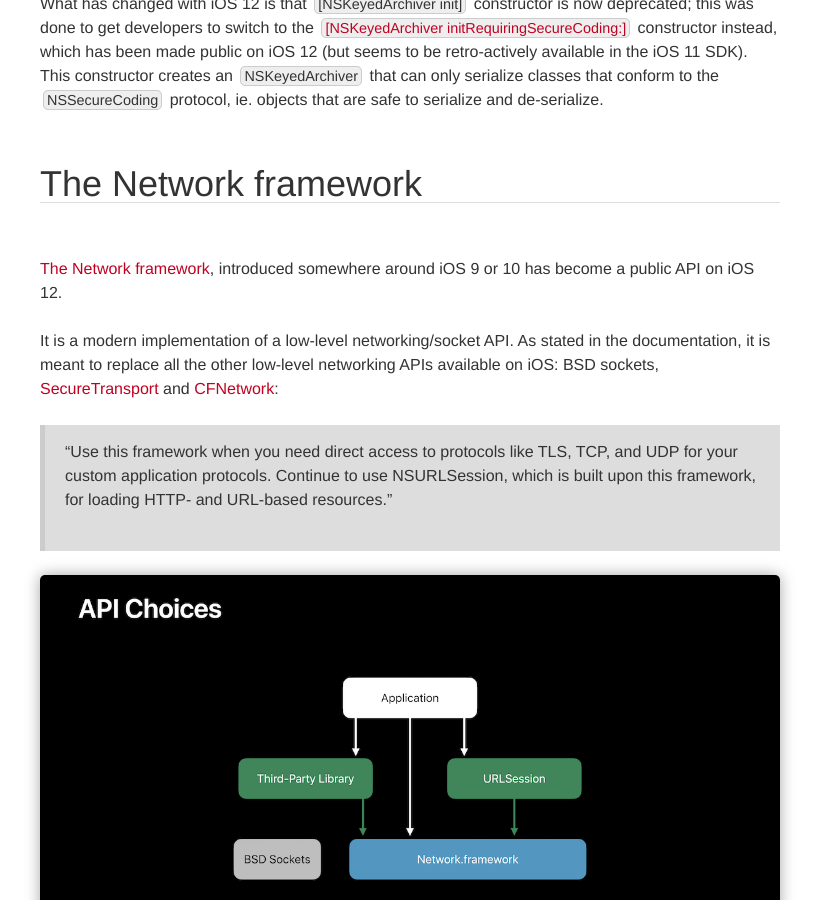
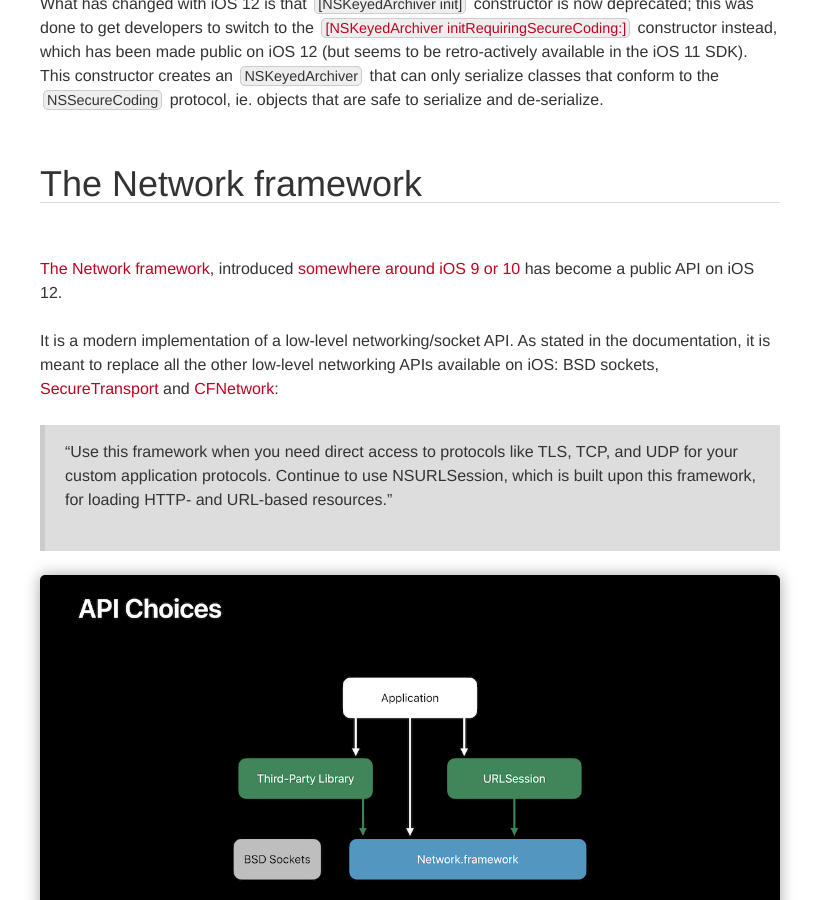
Before and after one commit to nabla-c0d3/nabla-c0d3.github.io, a Jekyll site: the page built from _posts/2018-06-14-ios12-security.markdown, in a window 1280 px wide and 900 px high, scrolled down 5637 px. Shown: the whole window, without its empty margins (360-1179 px from the left). Built offline with Jekyll 4.4.1, drawn with Linux system fonts in a browser that asks for light colours; nearby versions of some CDN libraries; part of the change alters nothing that is shown; some of the changed text lies outside the part shown.

```diff
--- a/_posts/2018-06-14-ios12-security.markdown
+++ b/_posts/2018-06-14-ios12-security.markdown
@@ -122,7 +122,7 @@ What has changed with iOS 12 is that `[NSKeyedArchiver init]` constructor is now
 
 ## The Network framework
 
-[The Network framework](https://developer.apple.com/documentation/network), introduced somewhere around iOS 9 or 10 has become a public API on iOS 12.
+[The Network framework](https://developer.apple.com/documentation/network), introduced [somewhere around iOS 9 or 10](/blog/2017/02/05/ios10-ssl-kill-switch/) has become a public API on iOS 12.
 
 It is a modern implementation of a low-level networking/socket API. As stated in the documentation, it is meant to replace all the other low-level networking APIs available on iOS: BSD sockets, [SecureTransport](https://developer.apple.com/documentation/security/secure_transport) and [CFNetwork](https://developer.apple.com/documentation/corefoundation/cfsocket):
 
@@ -171,7 +171,7 @@ If you are a developer, here is a summary of the changes to implement in your ap
 ### Short term
 
 * Add support for Password Autofill to your application. The ["Enabling Password AutoFill on a Text Input View" article](https://developer.apple.com/documentation/security/password_autofill/enabling_password_autofill_on_a_text_input_view) gives a good summary of the changes you need to implement in your app.
-* If your application's ATS policy still sets `NSAllowsArbitraryLoads` to `YES`, modify your policy by adding the required exemptions and domains, in order to be able to set `NSAllowsArbitraryLoads` to `NO`. More details on how to achieve this are available in [our ATS guide][ats-guide]. Sooner or later, your application will get blocked if it enables `NSAllowsArbitraryLoads`.
+* If your application's ATS policy still sets `NSAllowsArbitraryLoads` to `YES`, modify your policy by adding the required exemptions and domains, in order to be able to set `NSAllowsArbitraryLoads` to `NO`. More details on how to achieve this are available in [my ATS guide][ats-guide]. Sooner or later, your application will get blocked if it enables `NSAllowsArbitraryLoads`.
 
 ### Medium term
 
@@ -182,8 +182,10 @@ If you are a developer, here is a summary of the changes to implement in your ap
 
 * If your application is using a low-level network API (such as BSD sockets, SecureTransport or CFNetwork) switch to the [`Network` framework][network].
 
+_Note: I also published this article on [Data Theorem's technical blog](https://datatheorem.github.io)._
+
 [data-you-can-trust]: https://developer.apple.com/videos/play/wwdc2018/222/
-[ats-guide]: /ios/ssl/2016/08/14/ats-enforced-2017/
+[ats-guide]: /blog/2016/08/14/ats-enforced-2017/
 [nssecurecoding]: https://developer.apple.com/documentation/foundation/nssecurecoding
 [wkwebview]: https://developer.apple.com/documentation/webkit/wkwebview
 [network]: https://developer.apple.com/documentation/network
```
